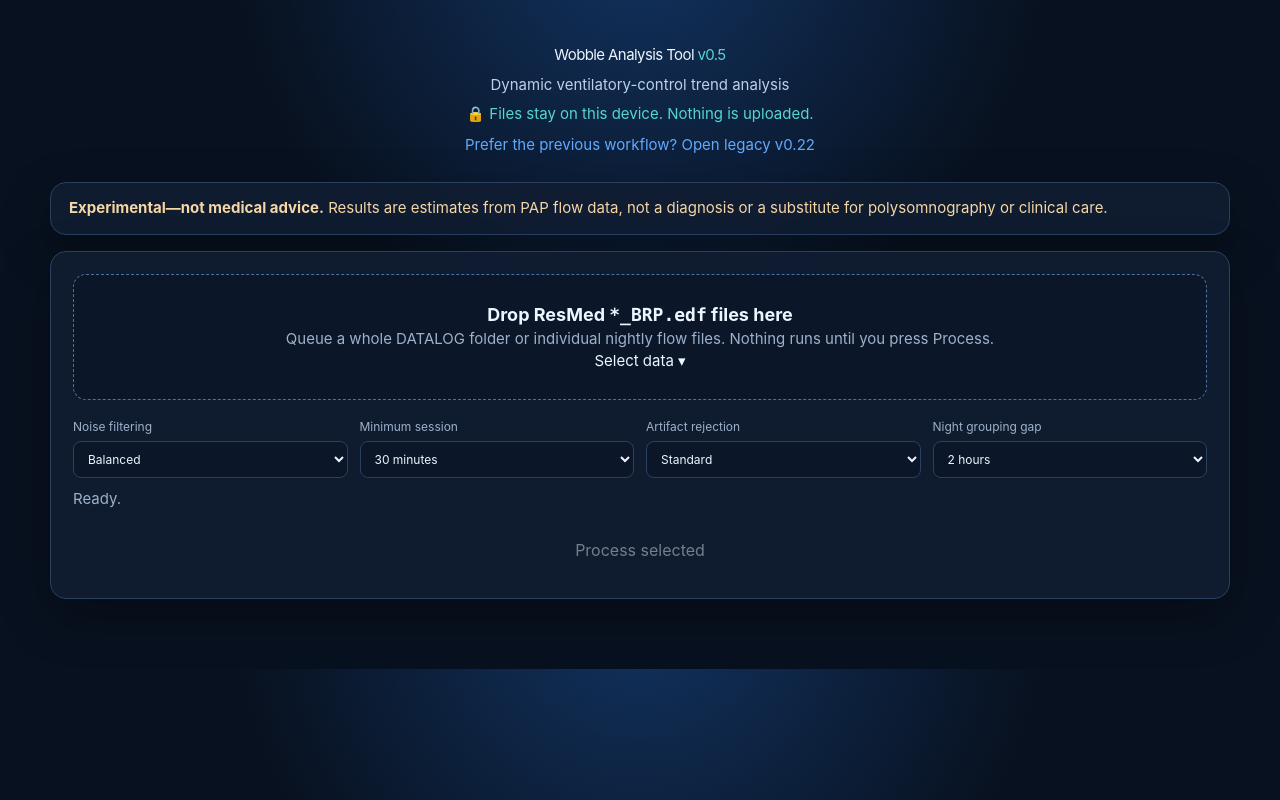
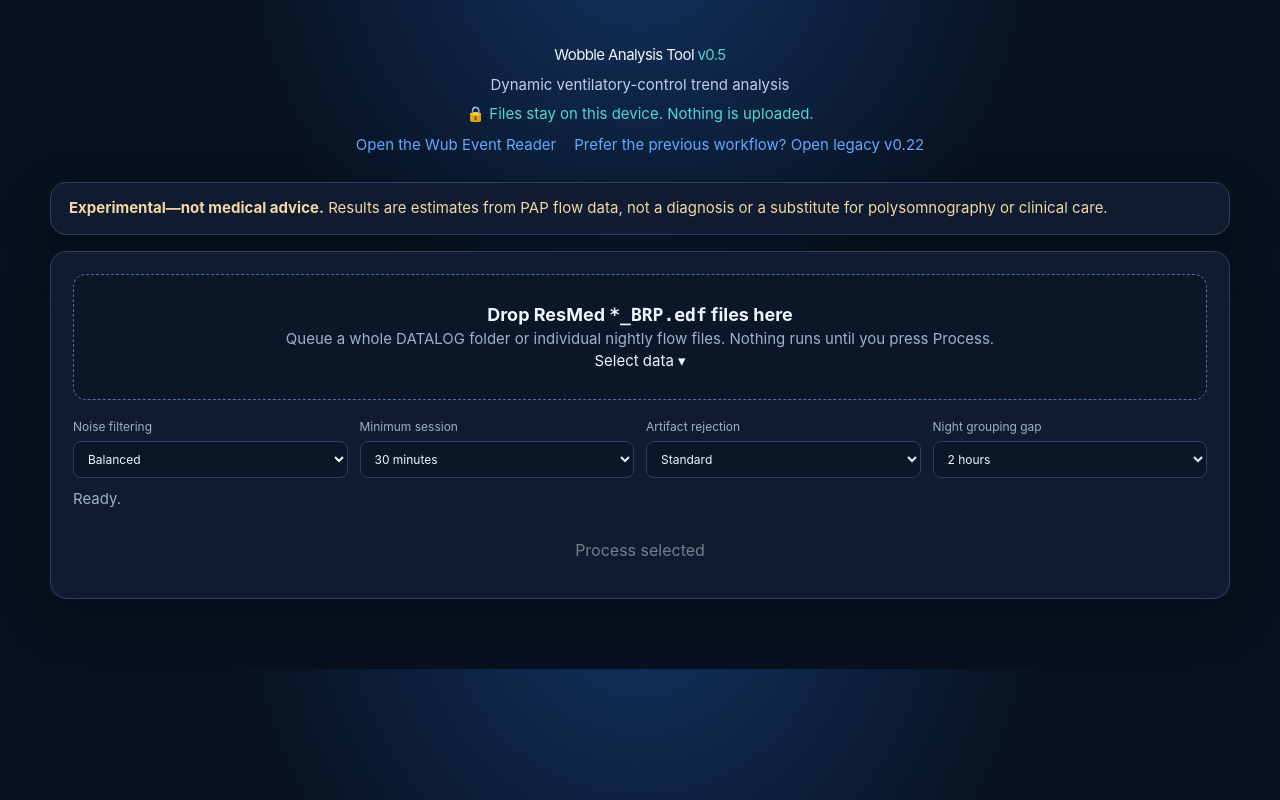
Before and after one commit to existentialblu/wobble-analysis-tool, a React app: page index.html in a window 1280 px wide. Built offline with nearby package versions, Linux system fonts and the light colour scheme.

Commit message:
Link Wub Event Reader from landing page

```diff
--- a/index.html
+++ b/index.html
@@ -8,7 +8,7 @@
   <style>
     :root{color-scheme:dark;--bg:#08111f;--panel:#101d31;--panel2:#14243b;--line:#29405f;--text:#edf5ff;--muted:#9eb1ca;--blue:#61a9ff;--cyan:#55d6d0;--violet:#aa8cff;--orange:#ffad66;--pink:#f58ab6;--good:#69d39b;--bad:#ff7c86}
     *{box-sizing:border-box}body{margin:0;background:radial-gradient(circle at 50% -10%,#123360 0,#08111f 42%);font:15px/1.5 system-ui,-apple-system,Segoe UI,sans-serif;color:var(--text)}
-    main{width:min(1180px,calc(100% - 32px));margin:auto;padding:44px 0 70px}header{text-align:center;margin-bottom:26px}h1{margin:0;font-size:clamp(30px,5vw,48px);letter-spacing:-.04em}header p{margin:7px 0;color:#bed0e8}.privacy{color:var(--cyan)}.legacy-link{display:inline-block;margin-top:8px;color:var(--blue);text-underline-offset:3px}.legacy-link:hover{color:var(--cyan)}
+    main{width:min(1180px,calc(100% - 32px));margin:auto;padding:44px 0 70px}header{text-align:center;margin-bottom:26px}h1{margin:0;font-size:clamp(30px,5vw,48px);letter-spacing:-.04em}header p{margin:7px 0;color:#bed0e8}.privacy{color:var(--cyan)}.tool-links{display:flex;justify-content:center;gap:8px 18px;flex-wrap:wrap;margin-top:8px}.tool-links a{color:var(--blue);text-underline-offset:3px}.tool-links a:hover{color:var(--cyan)}
     .notice,.card{background:color-mix(in srgb,var(--panel) 92%,transparent);border:1px solid var(--line);border-radius:16px;box-shadow:0 18px 50px #0004}.notice{padding:14px 18px;margin-bottom:16px;color:#f5d6a6}.card{padding:22px;margin-top:16px}
     .upload{border:1px dashed #4773a7;border-radius:13px;padding:26px;text-align:center;background:#0b1729}.upload.drag{border-color:var(--cyan);background:#102b3d}.upload strong{display:block;font-size:18px}.upload p,.hint{color:var(--muted)}button,.button{display:inline-flex;align-items:center;justify-content:center;gap:8px;border:0;border-radius:9px;padding:11px 16px;background:#2677d8;color:white;font-weight:700;cursor:pointer}button:hover,.button:hover{filter:brightness(1.12)}button.secondary{background:#263a55}.button input{display:none}
     .controls{display:grid;grid-template-columns:repeat(4,minmax(0,1fr));gap:12px;margin-top:18px}.controls label{color:var(--muted);font-size:12px}.controls input,.controls select{width:100%;margin-top:5px;padding:9px 10px;border:1px solid var(--line);border-radius:8px;background:#0b1728;color:var(--text)}
@@ -28,7 +28,10 @@
     <h1>Wobble Analysis Tool <span style="color:var(--cyan)">v0.5</span></h1>
     <p>Dynamic ventilatory-control trend analysis</p>
     <div class="privacy">🔒 Files stay on this device. Nothing is uploaded.</div>
-    <a class="legacy-link" href="./v0.22/">Prefer the previous workflow? Open legacy v0.22</a>
+    <nav class="tool-links" aria-label="Related Wobble Analysis tools">
+      <a href="./wub-event-reader/">Open the Wub Event Reader</a>
+      <a href="./v0.22/">Prefer the previous workflow? Open legacy v0.22</a>
+    </nav>
   </header>
   <div class="notice"><b>Experimental—not medical advice.</b> Results are estimates from PAP flow data, not a diagnosis or a substitute for polysomnography or clinical care.</div>
 
```
